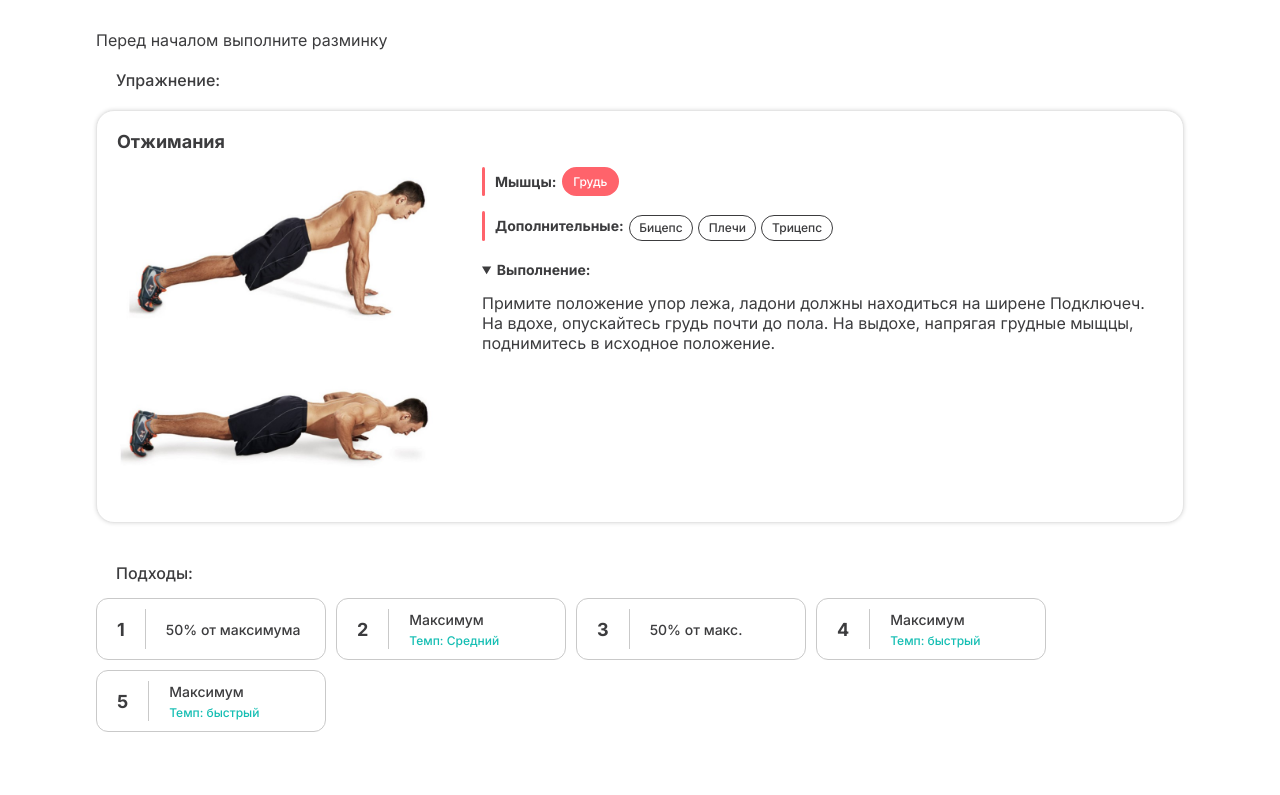
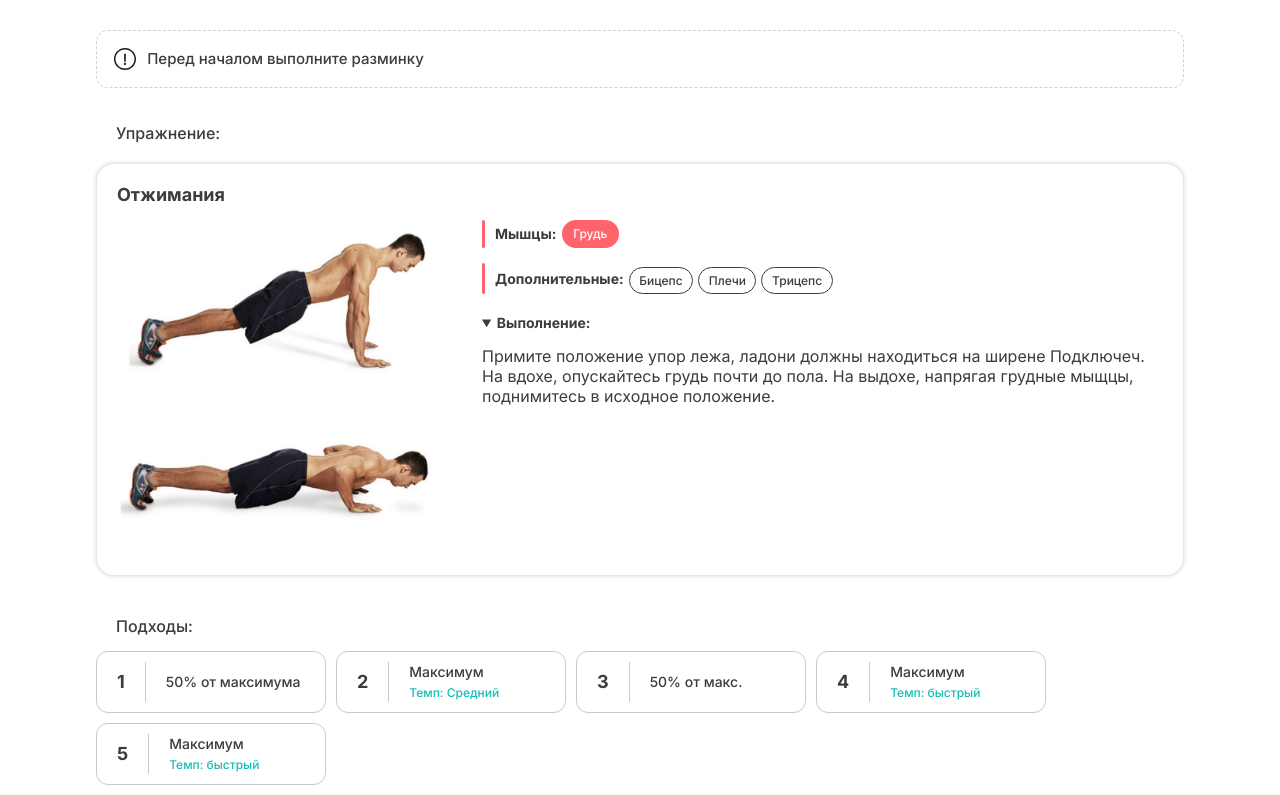
Before and after one commit to MarkTEM/create-site, a PHP site: page /program_2/program_2_day1.html in a window 1280 px wide. Shown: the part 127-922 px from the top of the page. Run offline with PHP 8.4, Linux system fonts and the light colour scheme.

Commit message:
Add files via upload

```diff
--- a/css/program_2_day.css
+++ b/css/program_2_day.css
@@ -60,8 +60,8 @@ body.dark .upr {
     transition: 0.3s;
 }
 body.dark .box__color {
-    /* background: #262627;
-    box-shadow: 0px 4px 4px rgba(0, 0, 0, 0.25); */
+    background: var(--box_dark);
+    box-shadow: 0px 4px 4px rgba(0, 0, 0, 0.25);
     border: 0px;
 }
 @media only screen and (max-width: 420px) {
@@ -122,29 +122,12 @@ body.dark .box__color {
     display: block;
     padding-bottom: 100%;
     width: 100%;
+    border-radius: 8px;
     background: rgb(247, 247, 247);
     background-image: url(../upr/upr1.jpg);
     background-repeat: no-repeat;
     background-position: center center;
     background-size: 100%;
-}
-.upr1 {
-    background-image: url(../upr/upr1.jpg);
-}
-.upr2 {
-    background-image: url(../upr/upr4.jpg);
-}
-.upr3 {
-    background-image: url(../upr/upr3.jpg);
-}
-.upr4 {
-    background-image: url(../upr/upr5.jpeg);
-}
-.upr5 {
-    background-image: url(../upr/tim_upr1.jpg);
-}
-.upr6 {
-    background-image: url(../upr/tim_upr2.jpg);
 }
 /* -------------2------------------ */
 
@@ -271,6 +254,10 @@ body.dark .box__color {
     border: 1px solid #3C3C3E;
     margin-top: 4px;
     background: transparent;
+}
+body.dark .teg2 {
+    color: #c4c4ca;
+    border: 1px solid #3C3C3E;
 }
 /* ------------------------------------- */
 
@@ -460,3 +447,116 @@ body.dark .line_el { border: 1px solid #3C3C3F; }
 .color_fix {font-size: 12px; color: #15beb3; font-weight: 500; padding-top: 5px;}
 body.dark .color_fix { color: #7e8183; font-weight: 400;}
 /* ---------------------------------------- */
+
+
+
+/*------------------------------------------*/
+.prog_prew {
+    display: block;
+    background: url(../img/prog2.jfif);
+    background-repeat: no-repeat;
+    background-size: cover;
+    background-position: center center;
+    width: 100%;
+    height: 250px;
+    border-radius: 15px 15px 0px 0px;
+    margin-bottom: -20px;
+}
+body.dark .prog_prew {
+    margin-bottom: 0;
+}
+@media only screen and (min-width: 520px) {
+    .prog_prew {
+        display: none;
+        margin-bottom: 0px;
+    }
+}
+.prog_prew {
+    animation-duration: 0.6s;
+    animation-name: prog_prew;
+    transition-timing-function: ease-out;
+}
+@keyframes prog_prew {
+    from {
+        height: 100px;;
+    }
+
+    to {
+
+    }
+}
+.filter {
+    width: 100%;
+    height: 100%;
+}
+body.dark .filter { background: linear-gradient(180deg, rgba(0, 0, 0, 0) 0%, #141414 100%); }
+
+
+.box__dished {
+    display: flex;
+    flex-wrap: wrap;
+    align-items: center;
+    padding: 15px;
+    border-radius: 12px;
+    border: 1px dashed #d1d1d1;
+    /* margin-top: 30px; */
+    margin-bottom: 15px;
+}
+body.dark .box__dished {
+    border: 1px dashed #303030;
+}
+.text__dished {font-size: 14px; font-weight: 500;}
+body.dark .text__dished { font-weight: 400; }
+@media only screen and (min-width: 720px) { .text__dished { font-size: 15px; }}
+
+.note {
+    display: block;
+	background-image: url(../ico/note_dark.svg);
+	height: 1.6em;
+	width: 1.6em;
+	background-repeat: no-repeat;
+	background-position: center center;
+	background-size: 1.4em 1.4em;
+    margin-right: 0.6rem;
+}
+body.dark .note {
+    background-image: url(../ico/note.svg);
+}
+
+
+#convas_no_padding {
+    padding-top: 0px;
+    padding-bottom: 60px;
+    background: #fff;
+    min-height: 100vh;
+}
+@media only screen and (min-width: 520px) {
+    #convas_no_padding {
+        padding-top: 30px;
+    }
+}
+body.dark #convas_no_padding {
+    background: var(--fon-dark);
+    /* border-top: 1px solid #0B0B0C; */
+}
+
+#convas_no_padding {
+    /* animation-delay: 1s; */
+    animation-duration: 0.5s;
+    animation-name: convas_no_padding;
+    transition-timing-function: ease-in-out;
+    /* animation-iteration-count: infinite; */
+    /* animation-direction: alternate; */
+}
+/* ----------------Animate----------------- */
+
+@keyframes convas_no_padding {
+    from {
+        padding-top: 100px;
+    }
+
+    to {
+
+    }
+}
+/*------------------------------------------*/
```
